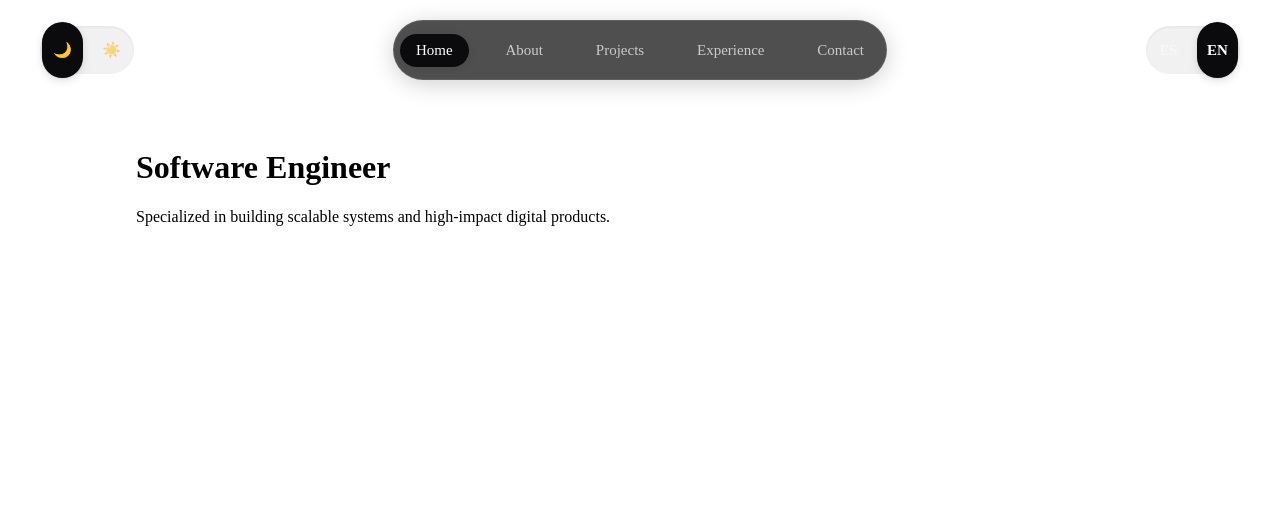
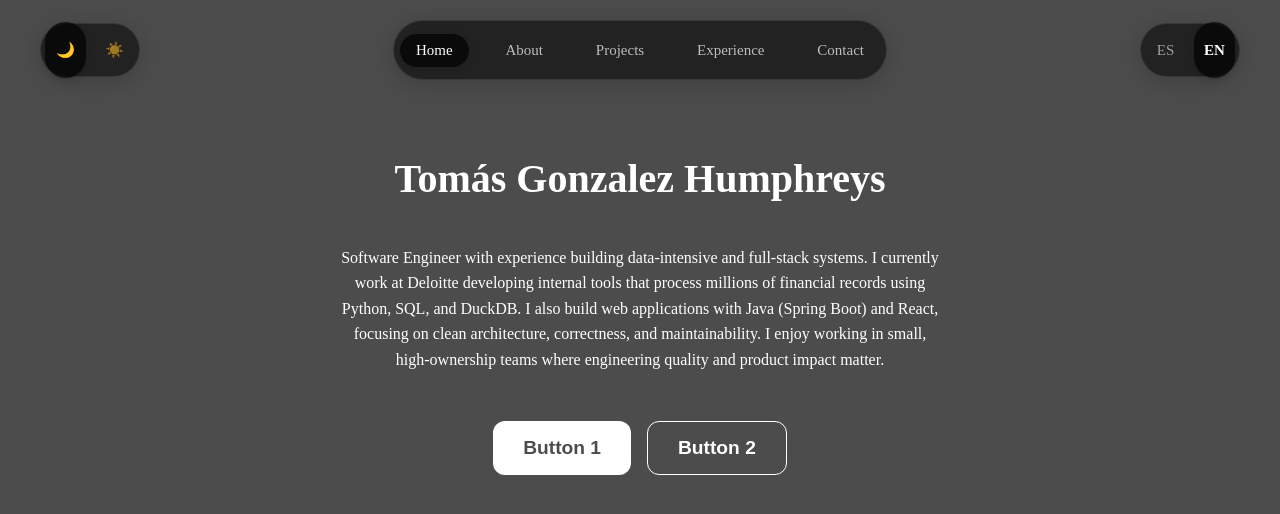
Before and after one commit to tomasitogh/shiny-potato-portfolio, a React (Vite) app: page / in a window 1280 px wide. Shown: the top 514 px of the page. Built offline with nearby package versions, Linux system fonts and the light colour scheme.

Commit message:
Se ajustaron colores para los themes y se agregaron botones en Home.jsx

```diff
--- a/src/App.css
+++ b/src/App.css
@@ -8,7 +8,7 @@
 
 /* Creacion de las variables para los themes */
 body.dark-mode {
-  --bg: #0b0b0e;
+  --bg: #020202b4;
   --text: #ffffff;
   --subtext: rgba(255, 255, 255, 0.7);
   --pill-bg: rgba(20, 20, 20, 0.75);
@@ -35,6 +35,8 @@ body.light-mode {
 
 body {
   transition: background-color 0.4s ease, color 0.4s ease;
+  background-color: var(--bg);
+  color: var(--text);
 }
 
 .pill,
--- a/src/components/NavBar.css
+++ b/src/components/NavBar.css
@@ -90,14 +90,14 @@
   display: flex;
   align-items: center;
   min-width: 90px;
-  background: rgba(120, 120, 120, 0.1);
+  background: var(--pill-bg);
   /* Track background */
   border-radius: 99px;
-  padding: 2px;
+  padding: 4px;
   /* Padding for the floating pill effect */
-  border: none;
+  border: 1px solid var(--pill-border);
   /* Segmented control inside has its own track look */
-  box-shadow: inset 0 1px 3px rgba(0, 0, 0, 0.06);
+  box-shadow: var(--pill-shadow);
   /* Inner depth for track */
 }
 
--- /dev/null
+++ b/src/pages/Home.css
@@ -0,0 +1,58 @@
+.home-container {
+    text-align: center;
+    display: flex;
+    flex-direction: column;
+    align-items: center;
+    max-width: 800px;
+    margin: 0 auto;
+}
+
+.home-title {
+    font-weight: 700;
+    font-size: 2.5rem;
+}
+
+.home-description {
+    font-weight: 400;
+    max-width: 600px;
+    line-height: 1.6;
+}
+
+.home-buttons {
+    display: flex;
+    gap: 1rem;
+    margin-top: 2rem;
+}
+
+.btn-primary {
+    padding: 15px 30px;
+    border-radius: 12px;
+    border: none;
+    cursor: pointer;
+    background: var(--text);
+    color: var(--bg);
+    font-weight: 600;
+    font-size: 1.2rem;
+    transition: opacity 0.2s ease;
+}
+
+.btn-primary:hover {
+    opacity: 0.9;
+}
+
+.btn-secondary {
+    padding: 15px 30px;
+    border-radius: 12px;
+    border: 1px solid var(--text);
+    cursor: pointer;
+    background: transparent;
+    color: var(--text);
+    font-weight: 600;
+    font-size: 1.2rem;
+    transition: background 0.2s ease, color 0.2s ease;
+}
+
+.btn-secondary:hover {
+    background: var(--text);
+    color: var(--bg);
+}
--- a/src/pages/Home.jsx
+++ b/src/pages/Home.jsx
@@ -1,14 +1,19 @@
 import { useGlobal } from "../context/GlobalContext"
+import "./Home.css"
 
 export default function Home() {
   const { t } = useGlobal()
 
   return (
-    <main className="page">
-      <h1>{t("homePage.title")}</h1>
-      <p>
+    <main className="page home-container">
+      <h1 className="home-title">{t("homePage.title")}</h1>
+      <p className="home-description">
         {t("homePage.description")}
       </p>
+      <div className="home-buttons">
+        <button className="btn-primary">Button 1</button>
+        <button className="btn-secondary">Button 2</button>
+      </div>
     </main>
   )
 }
--- a/src/translations/en.json
+++ b/src/translations/en.json
@@ -1,7 +1,7 @@
 {
     "homePage": {
-        "title": "Software Engineer",
-        "description": "Specialized in building scalable systems and high-impact digital products."
+        "title": "Tomás Gonzalez Humphreys",
+        "description": "Software Engineer with experience building data-intensive and full-stack systems. I currently work at Deloitte developing internal tools that process millions of financial records using Python, SQL, and DuckDB. I also build web applications with Java (Spring Boot) and React, focusing on clean architecture, correctness, and maintainability. I enjoy working in small, high-ownership teams where engineering quality and product impact matter."
     },
     "about": {
         "title": "About Me",
--- a/src/translations/es.json
+++ b/src/translations/es.json
@@ -1,7 +1,7 @@
 {
     "homePage": {
-        "title": "Ingeniero de Software",
-        "description": "Especializado en construir sistemas escalables y productos digitales de alto impacto."
+        "title": "Tomás Gonzalez Humphreys",
+        "description": "Ingeniero de software con experiencia en sistemas full-stack y procesamiento de datos. Actualmente trabajo en Deloitte desarrollando herramientas internas que procesan millones de registros contables usando Python, Pandas, SQL y DuckDB. También construyo aplicaciones web con Java (Spring Boot) y React, enfocándome en arquitectura limpia, confiabilidad y mantenibilidad. Estoy buscando trabajar en equipos, con ownership real y foco en producto."
     },
     "about": {
         "title": "Sobre mí",
```
